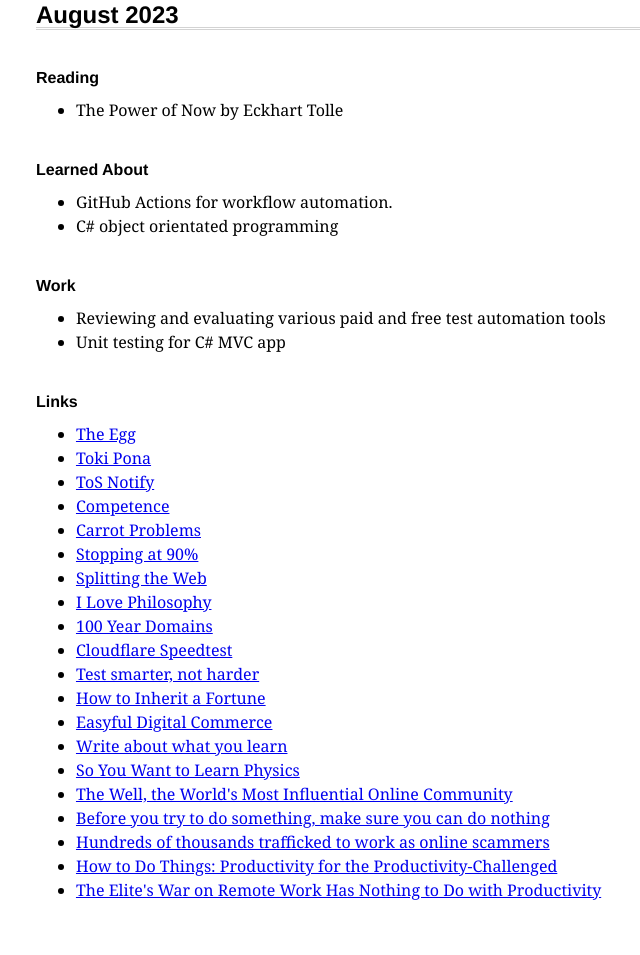
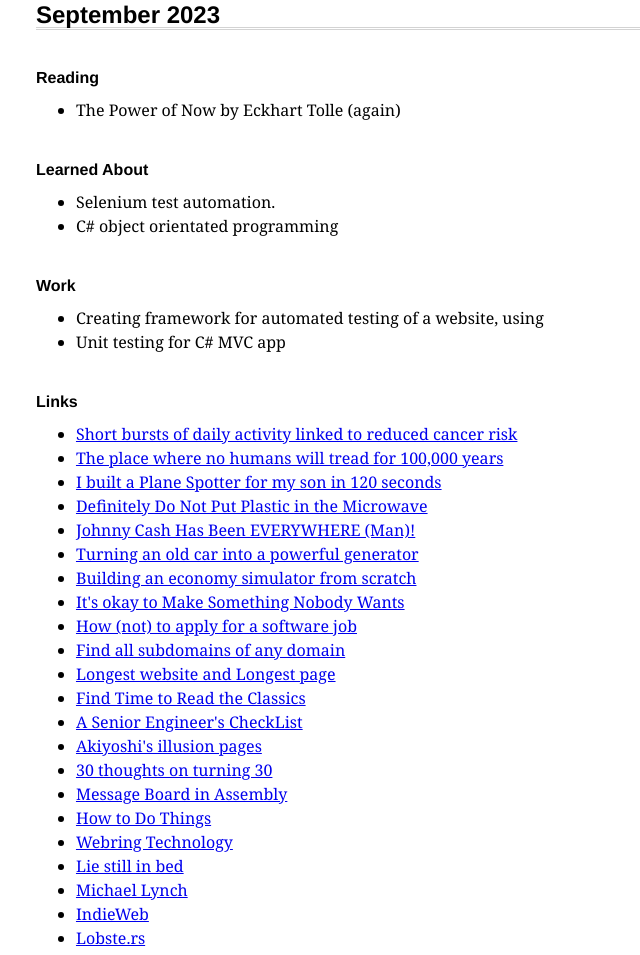
Before and after one commit to Fergal-C/fergal, a plain HTML site: page index.html in a window 1280 px wide. Shown: the part 332-1287 px from the top of the page, without its empty margins (291-931 px from the left). Drawn offline with Linux system fonts and the light colour scheme.

Commit message:
Adding Sep 2023

```diff
--- a/index.html
+++ b/index.html
@@ -27,6 +27,146 @@
                 <li>Let's connect on <a href="https://www.linkedin.com/in/fergalcrawley/" target="blank">LinkedIn</a>
                 </li>
                 <li>Site kindly hosted by <a href="https://github.com/" target="blank">GitHub</a></li>
+        </ul>
+
+        <h2>September 2023</h2>
+
+        <h4>Reading</h4>
+        <ul>
+                <li>The Power of Now by Eckhart Tolle (again)</li>
+        </ul>
+
+
+        <h4>Learned About</h4>
+        <ul>
+
+                <li>Selenium test automation.</li>
+                <li>C# object orientated programming</li>
+        </ul>
+
+        <h4>Work</h4>
+        <ul>
+                <li>Creating framework for automated testing of a website, using</li>
+                <li>Unit testing for C# MVC app</li>
+        </ul>
+
+
+        <h4>Links</h4>
+        <ul>
+
+                <li>
+                        <a href="https://www.sciencedaily.com/releases/2023/07/230727143955.htm" target="blank">
+                                Short bursts of daily activity linked to reduced cancer risk</a>
+                </li>
+
+                <li>
+                        <a href="https://www.bbc.com/future/article/20230824-the-descent-to-the-worlds-first-waste-nuclear-fuel-storage-site"
+                                target="blank">
+                                The place where no humans will tread for 100,000 years</a>
+                </li>
+
+                <li>
+                        <a href="https://louison.substack.com/p/i-built-a-plane-spotter-for-my-son" target="blank">
+                                I built a Plane Spotter for my son in 120 seconds</a>
+                </li>
+
+
+                <li>
+                        <a href="https://www.bonappetit.com/story/can-you-put-plastic-in-the-microwave" target="blank">
+                                Definitely Do Not Put Plastic in the Microwave</a>
+                </li>
+
+                <li>
+                        <a href="http://www.johnnycashhasbeeneverywhere.com/" target="blank">
+                                Johnny Cash Has Been EVERYWHERE (Man)!</a>
+                </li>
+
+                <li>
+                        <a href="https://blog.arduino.cc/2023/09/20/turning-an-old-car-into-a-powerful-generator/"
+                                target="blank">
+                                Turning an old car into a powerful generator</a>
+                </li>
+
+                <li>
+                        <a href="https://thomassimon.dev/ps/4" target="blank">
+                                Building an economy simulator from scratch</a>
+                </li>
+                <li>
+                        <a href="https://zhangluyao.com/blog/make-something-nobody-wants/" target="blank">
+                                It's okay to Make Something Nobody Wants</a>
+                </li>
+
+                <li>
+                        <a href="https://benhoyt.com/writings/how-to-apply/" target="blank">
+                                How (not) to apply for a software job</a>
+                </li>
+
+                <li>
+                        <a href="https://www.subdomain.center/" target="blank">
+                                Find all subdomains of any domain</a>
+                </li>
+
+                <li>
+                        <a href="http://www.deepskyfrontier.com/" target="blank">
+                                Longest website and Longest page</a>
+                </li>
+
+                <li>
+                        <a href="https://modernserial.com/" target="blank">
+                                Find Time to Read the Classics</a>
+                </li>
+                <li>
+                        <a href="https://littleblah.com/post/2019-09-01-senior-engineer-checklist/" target="blank">
+                                A Senior Engineer's CheckList</a>
+                </li>
+
+                <li>
+                        <a href="https://www.ritsumei.ac.jp/~akitaoka/index-e.html" target="blank">
+                                Akiyoshi's illusion pages</a>
+                </li>
+
+                <li>
+                        <a href="https://herman.bearblog.dev/turning-30/" target="blank">
+                                30 thoughts on turning 30</a>
+                </li>
+
+                <li>
+                        <a href="https://asm32.info/fossil/asmbb/index" target="blank">
+                                Message Board in Assembly</a>
+                </li>
+
+
+                <li>
+                        <a href="https://davidcain.gumroad.com/l/howtodothings/htdt20off" target="blank">
+                                How to Do Things</a>
+                </li>
+
+                <li>
+                        <a href="https://brisray.com/web/webring-tech.htm" target="blank">
+                                Webring Technology</a>
+                </li>
+
+                <li>
+                        <a href="https://ognjen.io/lie-still-in-bed/" target="blank">
+                                Lie still in bed</a>
+                </li>
+
+                <li>
+                        <a href="https://mtlynch.io/" target="blank">
+                                Michael Lynch</a>
+                </li>
+
+                <li>
+                        <a href="https://indieweb.org/" target="blank">
+                                IndieWeb</a>
+                </li>
+                </li>
+
+                <li>
+                        <a href="https://lobste.rs/" target="blank">
+                                Lobste.rs</a>
+                </li>
+
         </ul>
 
         <h2>August 2023</h2>
```
